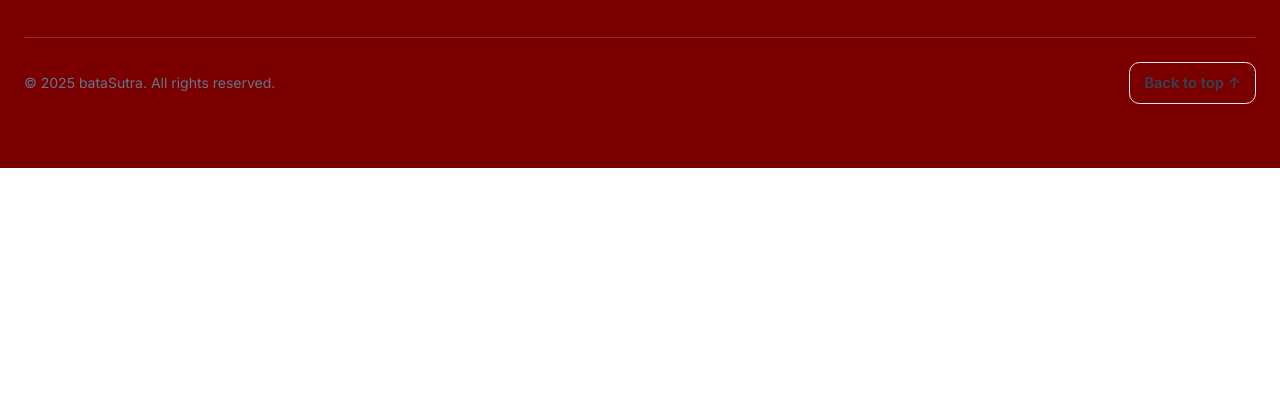
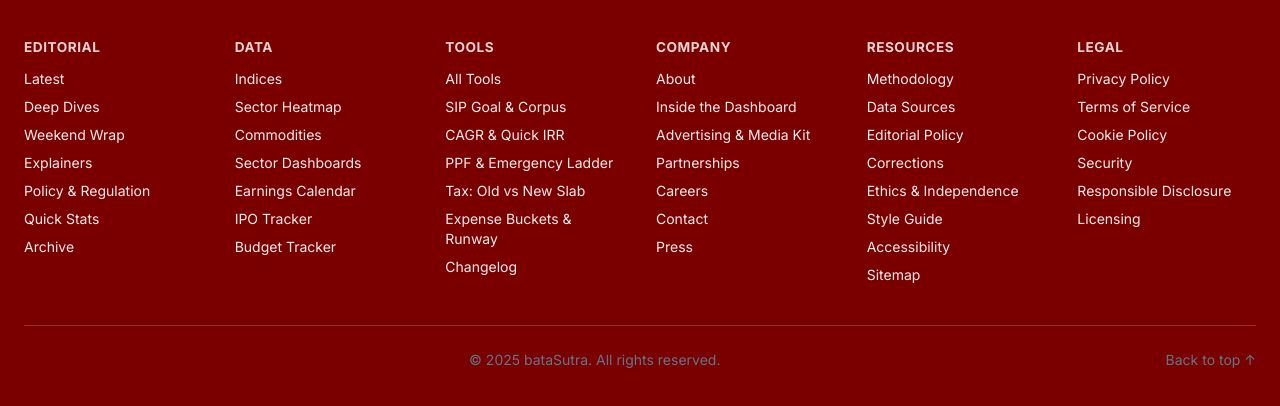
Before and after one commit to justinbhalla/bs-new, a plain HTML site: page PPF_Emergency_Ladder.html in a window 1280 px wide. Shown: the part 1319-1725 px from the top of the page. Before the commit the page ends 1487 px from the top, so only its background shows below. Drawn offline with nearby package versions, Linux system fonts and the light colour scheme; no server answers.

Commit message:
Update PPF_Emergency_Ladder.html

```diff
--- a/PPF_Emergency_Ladder.html
+++ b/PPF_Emergency_Ladder.html
@@ -227,9 +227,11 @@
   </div>
 
   <!-- ===== Footer ===== -->
-  <footer class="footer-red text-sm">
+ <footer class="footer-red text-sm">
     <div class="divider"></div>
+
     <div class="container py-10">
+      <!-- Top: brand + mission -->
       <div class="flex flex-col md:flex-row md:items-center md:justify-between gap-6">
         <a href="/" class="flex items-center gap-3">
           <span class="grid place-items-center h-9 w-9 rounded-xl bg-[var(--brand)] text-white font-bold shadow-sm">bS</span>
@@ -238,14 +240,109 @@
             <div class="text-xs muted -mt-0.5"></div>
           </div>
         </a>
-        <p class="muted max-w-2xl"></p>
+        <p class="muted max-w-2xl">
+
+        </p>
       </div>
 
+      <!-- Middle: professional link grid (no duplicates across sections) -->
+      <div class="grid grid-cols-2 sm:grid-cols-3 lg:grid-cols-6 gap-8 mt-10">
+        <!-- Editorial -->
+        <div>
+          <div class="heading mb-3">Editorial</div>
+          <ul class="space-y-2">
+            <li><a href="/articles">Latest</a></li>
+            <li><a href="/deep-dive">Deep Dives</a></li>
+            <li><a href="/weekend-wrap">Weekend Wrap</a></li>
+            <li><a href="/explainers">Explainers</a></li>
+            <li><a href="/policy">Policy &amp; Regulation</a></li>
+            <li><a href="/quick-stats">Quick Stats</a></li>
+            <li><a href="/archive">Archive</a></li>
+          </ul>
+        </div>
+
+        <!-- Markets & Dashboards -->
+        <div>
+          <div class="heading mb-3">Data</div>
+          <ul class="space-y-2">
+            <li><a href="indicies.html">Indices</a></li>
+            <li><a href="heatmap.html">Sector Heatmap</a></li>
+            <li><a href="commodities.html">Commodities</a></li>
+            <li><a href="/dashboards/sectors">Sector Dashboards</a></li>
+            <li><a href="/calendars/earnings">Earnings Calendar</a></li>
+            <li><a href="/trackers/ipo">IPO Tracker</a></li>
+            <li><a href="/trackers/budget">Budget Tracker</a></li>
+          </ul>
+        </div>
+
+        <!-- Tools & Calculators -->
+        <div>
+          <div class="heading mb-3">Tools</div>
+          <ul class="space-y-2">
+            <li><a href="/tools">All Tools</a></li>
+            <li><a href="SIP_Goal_Corpus_Planner.html">SIP Goal &amp; Corpus</a></li>
+            <li><a href="CAGR_Quick_IRR.html">CAGR &amp; Quick IRR</a></li>
+            <li><a href="PPF_Emergency_Ladder.html">PPF &amp; Emergency Ladder</a></li>
+            <li><a href="Old_vs_New_Tax_Slab.html">Tax: Old vs New Slab</a></li>
+            <li><a href="Expense_Buckets_Runway.html">Expense Buckets &amp; Runway</a></li>
+            <li><a href="change-log.html">Changelog</a></li>
+          </ul>
+        </div>
+
+        <!-- Company -->
+        <div>
+          <div class="heading mb-3">Company</div>
+          <ul class="space-y-2">
+            <li><a href="about.html">About</a></li>
+            <li><a href="inside-the-dashboard.html">Inside the Dashboard</a></li>
+            <li><a href="/advertise">Advertising &amp; Media Kit</a></li>
+            <li><a href="partnerships.html">Partnerships</a></li>
+            <li><a href="careers.html">Careers</a></li>
+            <li><a href="contact.html">Contact</a></li>
+            <li><a href="/press">Press</a></li>
+          </ul>
+        </div>
+
+        <!-- Resources/docs (methodology & policies for readers) -->
+        <div>
+          <div class="heading mb-3">Resources</div>
+          <ul class="space-y-2">
+            <li><a href="methodology.html">Methodology</a></li>
+            <li><a href="data-sources.html">Data Sources</a></li>
+            <li><a href="editorial-policy.html">Editorial Policy</a></li>
+            <li><a href="corrections.html">Corrections</a></li>
+            <li><a href="/ethics">Ethics &amp; Independence</a></li>
+            <li><a href="/style-guide">Style Guide</a></li>
+            <li><a href="/accessibility">Accessibility</a></li>
+            <li><a href="/sitemap">Sitemap</a></li>
+          </ul>
+        </div>
+
+        <!-- Legal (privacy, terms, compliance only here) -->
+        <div>
+          <div class="heading mb-3">Legal</div>
+          <ul class="space-y-2">
+            <li><a href="privacy-policy.html">Privacy Policy</a></li>
+            <li><a href="terms-of-services.html">Terms of Service</a></li>
+            <li><a href="cookie-policy.html">Cookie Policy</a></li>
+            <li><a href="security.html">Security</a></li>
+            <li><a href="responsible-disclosure.html">Responsible Disclosure</a></li>
+            <li><a href="licensing.html">Licensing</a></li>
+          </ul>
+        </div>
+      </div>
+
+      <!-- Bottom: connect + legal line (no duplicates with above) -->
       <div class="divider mt-10"></div>
       <div class="py-6 flex flex-col md:flex-row items-start md:items-center justify-between gap-4">
-        <div class="muted">&copy; <span id="year"></span> bataSutra. All rights reserved.</div>
+        <div class="flex flex-wrap items-center gap-3">
+
+        </div>
+        <div class="muted">
+          &copy; <span id="year"></span> bataSutra. All rights reserved.
+        </div>
         <div class="flex items-center gap-4 muted">
-          <button type="button" class="btn btn-ghost" onclick="window.scrollTo({top:0,behavior:'smooth'})">Back to top ↑</button>
+          <button type="button" class="chip" onclick="window.scrollTo({top:0,behavior:'smooth'})">Back to top ↑</button>
         </div>
       </div>
     </div>
```
